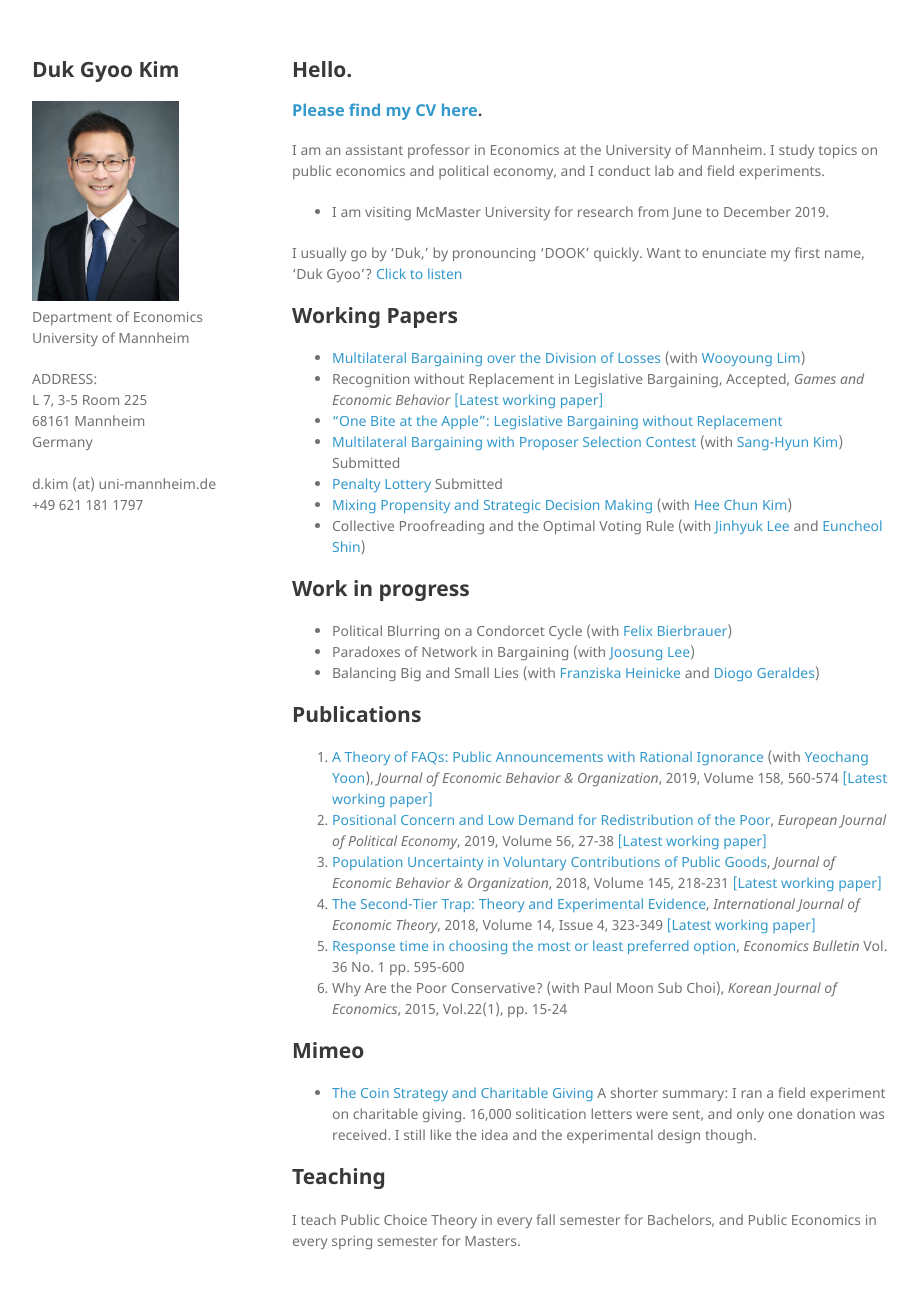
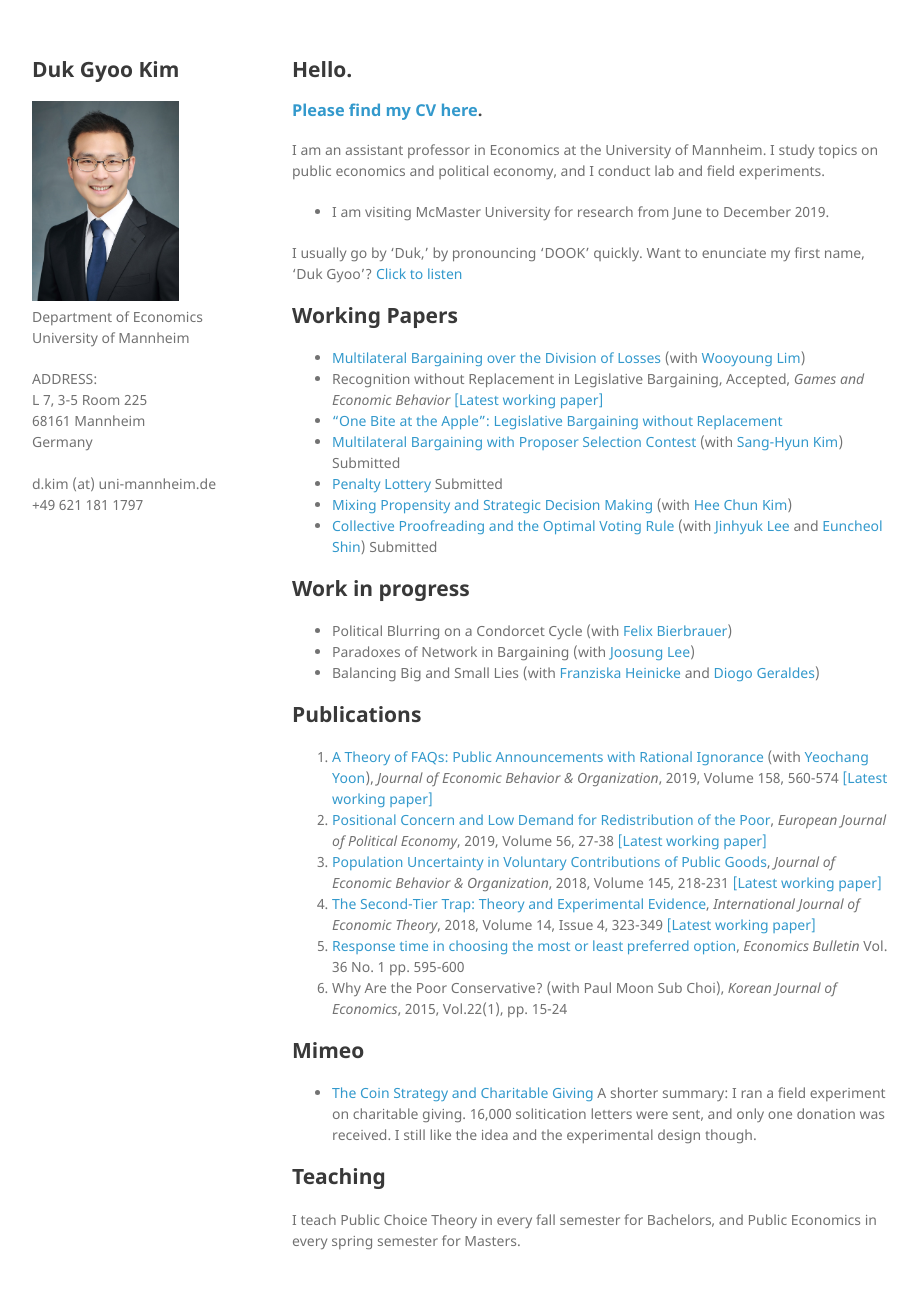
Before and after one commit to kimdukgyoo/kimdukgyoo.github.io, a Jekyll site: the page built from index.md, in a window 1280 px wide and 1321 px high. Shown: the top 1289 px of the window, without its empty margins (178-1095 px from the left). Built offline with Jekyll 4.4.1, drawn with Linux system fonts in a browser that asks for light colours; our own code applies the rules of GitHub Pages for plain Markdown files.

Commit message:
Update index.md

```diff
--- a/index.md
+++ b/index.md
@@ -16,7 +16,7 @@
 * <a href="https://kimdukgyoo.github.io/PDFfiles/MBContest.pdf" target="_blank">Multilateral Bargaining with Proposer Selection Contest</a> (with <a href="https://sites.google.com/site/sanghyunkim46/research" target="_blank">Sang-Hyun Kim</a>) Submitted
 * <a href="https://kimdukgyoo.github.io/PDFfiles/penalty-lottery.pdf" target="_blank"> Penalty Lottery </a> Submitted
 * <a href="https://kimdukgyoo.github.io/PDFfiles/mixing-propensity-strategic.pdf" target="_blank"> Mixing Propensity and Strategic Decision Making</a> (with <a href="https://sites.google.com/site/hckim0822/home" target="_blank">Hee Chun Kim</a>)
-* Collective Proofreading and the Optimal Voting Rule (with <a href="https://sites.google.com/site/jinhyuk2con/" target="_blank">Jinhyuk Lee</a> and <a href="https://sites.google.com/site/euncheolshin00/" target="_blank">Euncheol Shin</a>)
+* <a href="https://kimdukgyoo.github.io/PDFfiles/CollectiveProofreading.pdf" target="_blank"> Collective Proofreading and the Optimal Voting Rule </a> (with <a href="https://sites.google.com/site/jinhyuk2con/" target="_blank">Jinhyuk Lee</a> and <a href="https://sites.google.com/site/euncheolshin00/" target="_blank">Euncheol Shin</a>) Submitted
 
 ## Work in progress
 * Political Blurring on a Condorcet Cycle (with <a href="https://www.wiso.uni-koeln.de/de/forschung/find-an-expert/experts/prof-dr-felix-bierbrauer/" target="_blank">Felix Bierbrauer</a>)
```
